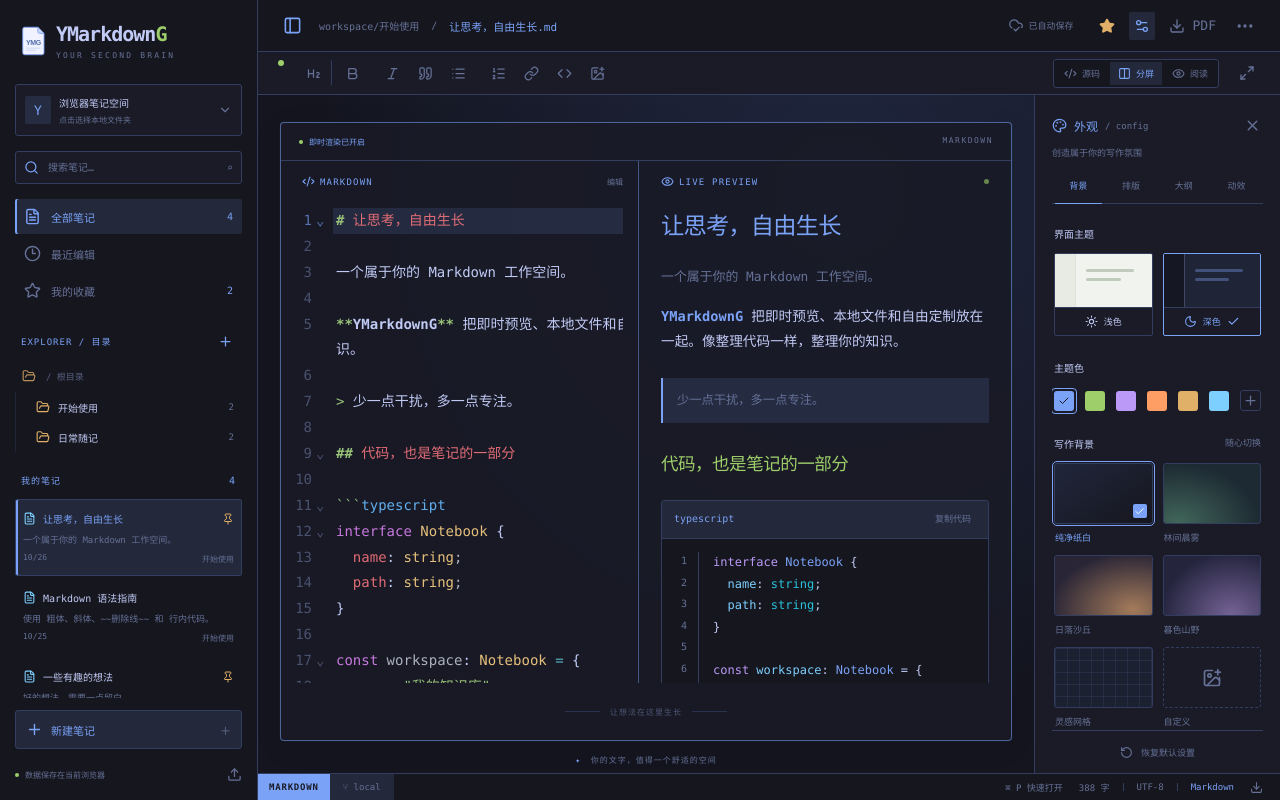
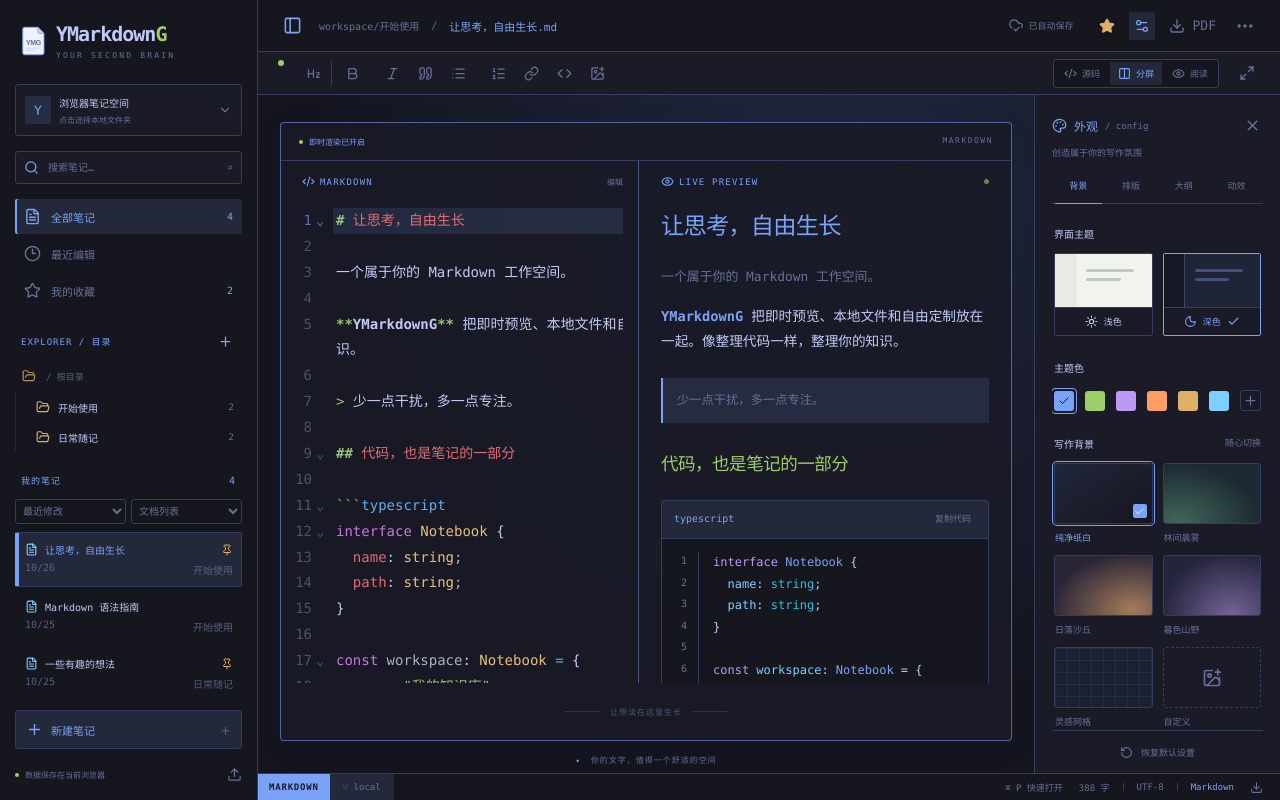
Before and after one commit to Okazaki-Yumemi/YMarkdownG, a React (Vite) app: page / in a window 1280 px wide. Built offline with nearby package versions, Linux system fonts and the light colour scheme.

Commit message:
feat: add sortable document library and compact list view

```diff
--- a/src/main.tsx
+++ b/src/main.tsx
@@ -191,6 +191,16 @@
   const [activeId, setActiveId] = useState(() => read("ymg-active", "welcome"));
   const [mode, setMode] = useState<"split" | "edit" | "preview">("split");
   const [filter, setFilter] = useState("all");
+  const [documentView, setDocumentView] = useState(() =>
+    read("ymg-document-view", "list"),
+  );
+  const [documentSort, setDocumentSort] = useState(() =>
+    read("ymg-document-sort", "updated"),
+  );
+  useEffect(() => {
+    localStorage.setItem("ymg-document-view", JSON.stringify(documentView));
+    localStorage.setItem("ymg-document-sort", JSON.stringify(documentSort));
+  }, [documentView, documentSort]);
   const [query, setQuery] = useState("");
   const [appearance, setAppearance] = useState(() => innerWidth > 960);
   const [sidebar, setSidebar] = useState(() => innerWidth > 650);
@@ -950,7 +960,14 @@
             : n.folder === filter || n.folder.startsWith(`${filter}/`))) &&
         `${n.title} ${n.content}`.toLowerCase().includes(query.toLowerCase()),
     )
-    .sort((a, b) => b.updated - a.updated);
+    .sort((a, b) =>
+      documentSort === "title"
+        ? a.title.localeCompare(b.title, "zh-CN")
+        : documentSort === "folder"
+          ? a.folder.localeCompare(b.folder, "zh-CN") ||
+            a.title.localeCompare(b.title, "zh-CN")
+          : b.updated - a.updated,
+    );
   const headings = (note?.content || "")
     .split("\n")
     .map((line, index) => ({ match: line.match(/^(#{1,3})\s+(.+)$/), index }))
@@ -1233,9 +1250,31 @@
             {filter === "starred" ? "收藏的笔记" : "我的笔记"}
             <span>{visible.length}</span>
           </div>
-          <div className="note-list">
+          <div className="library-controls">
+            <select
+              aria-label="文档排序"
+              value={documentSort}
+              onChange={(e) => setDocumentSort(e.target.value)}
+            >
+              <option value="updated">最近修改</option>
+              <option value="title">标题 A–Z</option>
+              <option value="folder">所在目录</option>
+            </select>
+            <select
+              aria-label="文档视图"
+              value={documentView}
+              onChange={(e) => setDocumentView(e.target.value)}
+            >
+              <option value="list">文档列表</option>
+              <option value="cards">摘要卡片</option>
+            </select>
+          </div>
+          <div
+            className={`note-list ${documentView === "list" ? "document-list" : ""}`}
+          >
             {visible.map((n) => (
               <button
+                title={`${workspace?.pathFor(n.id) || [n.folder, n.title + ".md"].filter(Boolean).join("/")} · ${new Date(n.updated).toLocaleString("zh-CN")}`}
                 className={`note-card ${note?.id === n.id ? "active" : ""}`}
                 draggable={!folderBusy}
                 onDragStart={(e) => startDrag(e, "note", n.id)}
--- a/src/neovim.css
+++ b/src/neovim.css
@@ -1202,3 +1202,40 @@
   text-overflow: ellipsis;
   white-space: nowrap;
 }
+
+.library-controls {
+  display: flex;
+  gap: 5px;
+  padding: 0 0 8px;
+}
+.library-controls select {
+  min-width: 0;
+  flex: 1;
+  border: 1px solid var(--border);
+  color: var(--muted);
+  background: var(--sidebar);
+  padding: 5px 3px;
+  font: inherit;
+  font-size: 10px;
+  border-radius: 3px;
+}
+.document-list .note-card {
+  padding: 9px 8px;
+  border-radius: 2px;
+  margin: 0 0 2px;
+  border-left: 2px solid transparent;
+}
+.document-list .note-card.active {
+  border-left-color: var(--accent);
+}
+.document-list .note-card p {
+  display: none;
+}
+.document-list .note-card small {
+  margin-top: 5px;
+  opacity: 0.8;
+  font-size: 10px;
+}
+.document-list .note-card strong {
+  font-weight: 500;
+}
```
Also changed, not shown: 1 other file (tests, documents, lock files or other folders).
